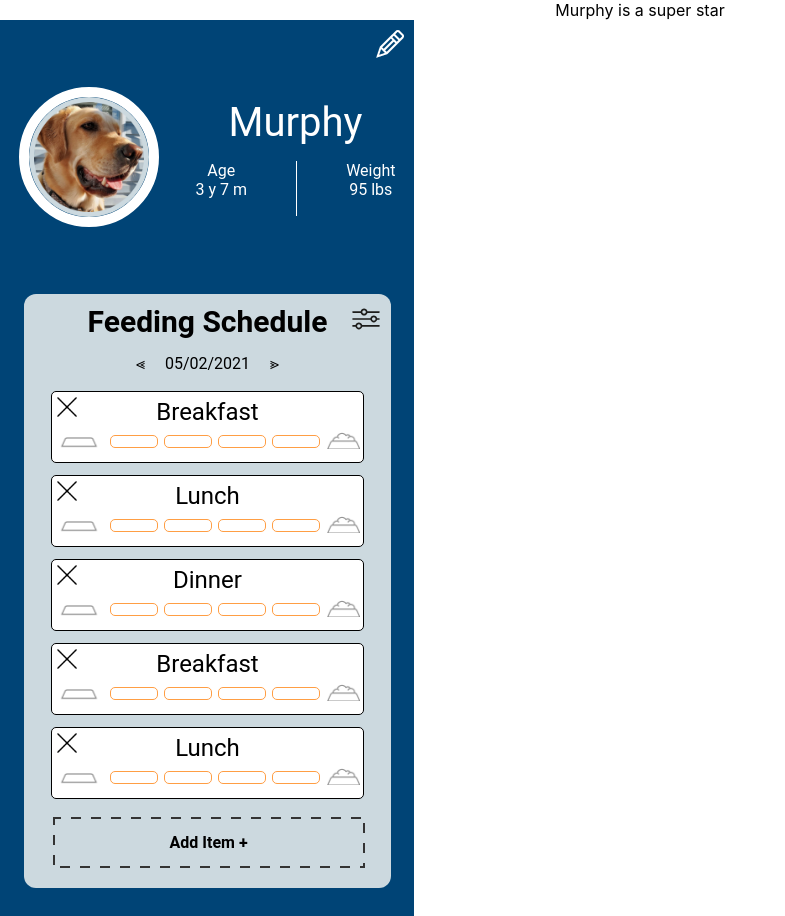
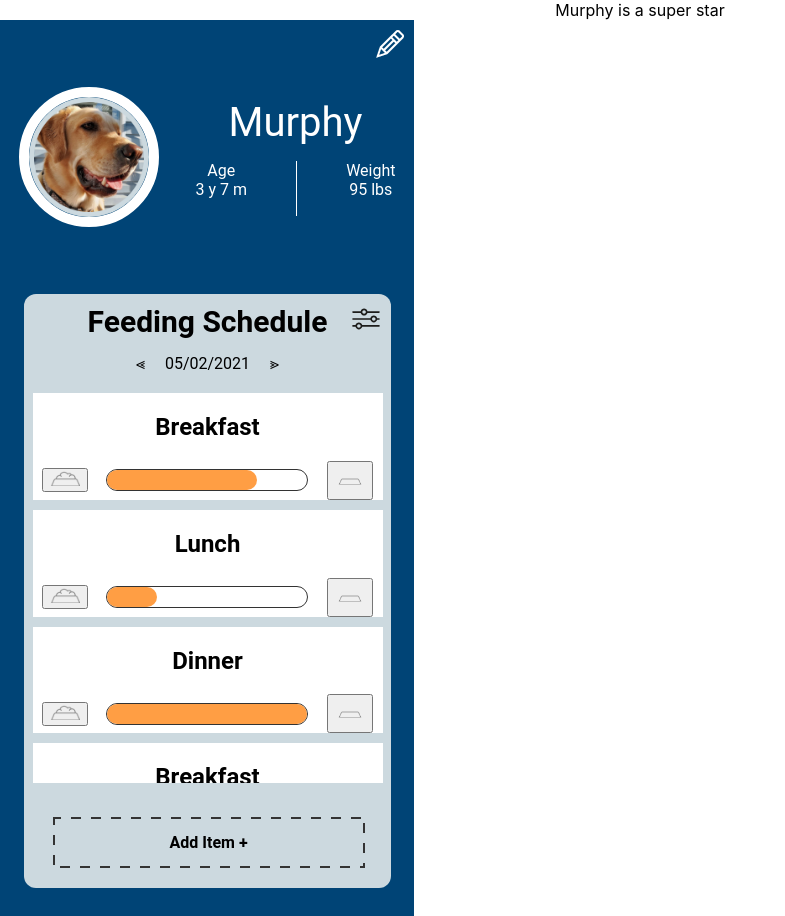
Before and after one commit to virginiesw/MDIA3109-midterm, a React (Create React App) app in the folder my-app/: page / in a window 1280 px wide. Shown: the whole page, without its empty margins (0-785 px from the left). Built offline with nearby package versions, Linux system fonts and the light colour scheme.

Commit message:
revamp of meal comp

```diff
--- a/my-app/src/comps/AddItem/index.js
+++ b/my-app/src/comps/AddItem/index.js
@@ -115,17 +115,41 @@ margin-left: -30px;
 //     }
 // }
 
-const AddItem = ({handleBreakfast, handleLunch, handleDinner, handleTreat}) =>{
+const AddItem = ({handleAdd}) =>{
 
 
     const [open, setOpen] = useState(true);
+
+    const [mealname, setMealname] = useState("");
+
+    const handleBreakfast = (event) => {
+        setMealname(event.target.textContent);
+        console.log("meal name 1", mealname)
+    }
+
+   const handleLunch = (event) => {
+        setMealname(event.target.textContent);
+        console.log("meal name 1", mealname)
+    }
+
+    const handleDinner = (event) => {
+        setMealname(event.target.textContent);
+        console.log("meal name 1", mealname)
+    }
+
+    const handleTreat = (event) => {
+        setMealname(event.target.textContent);
+        console.log("meal name 1", mealname)
+    }
+
+
 
     return <Container>
          <AddButton onClick={() => {
                    setOpen(!open);
               }} >Add Item +</AddButton>
          <div className={open ? "open" : null}>
-            <IconCont>
+            <IconCont onClick={handleAdd(mealname)}>
                 <AddMenu>
                 <CloseIcon onClick={() => {
                    setOpen(!open);
@@ -133,13 +157,13 @@ const AddItem = ({handleBreakfast, handleLunch, handleDinner, handleTreat}) =>{
               src={close} width="20px">
 
               </CloseIcon>
-                <MenuText onClick={handleBreakfast} setMeal="breakfast">Breakfast</MenuText>
+                <MenuText onClick={event => handleBreakfast(event)}>Breakfast</MenuText>
                 <TextLine></TextLine>
-                <MenuText onClick={handleLunch}  setMeal="lunch">Lunch</MenuText>
+                <MenuText onClick={event => handleLunch(event)} >Lunch</MenuText>
                 <TextLine></TextLine>
-                <MenuText onClick={handleDinner}  setMeal="dinner">Dinner</MenuText>
+                <MenuText onClick={event => handleDinner(event)}>Dinner</MenuText>
                 <TextLine></TextLine>
-                <MenuText onClick={handleTreat}>Treat</MenuText>
+                <MenuText onClick={event => handleTreat(event)}>Treat</MenuText>
             </AddMenu>
         </IconCont>
          </div>
@@ -151,10 +175,7 @@ const AddItem = ({handleBreakfast, handleLunch, handleDinner, handleTreat}) =>{
 
 
 AddItem.defaultProps = {
-        handleBreakfast:()=>{},
-        handleLunch:()=>{},
-        handleDinner:()=>{},
-        handleTreat:()=>{},
+        handleAdd:()=>{}
     // HandleSnack:()=>{},
     // meal: "dinner",
 
--- a/my-app/src/comps/indicator/index.js
+++ b/my-app/src/comps/indicator/index.js
@@ -1,204 +1,271 @@
 import React, { useState, useEffect } from 'react';
 import close from '../../img/close.png';
+import styled from 'styled-components';
+import "./indicator.css";
 
-import styled from 'styled-components';
+// const meals = require("../../mealData.json");
 
-const meals = require("../../mealData.json");
+// const Container = styled.div`
 
-const Container = styled.div`
+// display:${props => props.checked ? "hidden" : "inline-flex"};
+// opacity:${props => props.checked ? 1 : 0};
+// display:flex;
+// flex-direction:column;
+// margin-top: 8px;
+// max-height:	70px;
+// max-width: 311px;
+// border: 1px solid black;
+// border-radius: 5px;
+// background-color:#FFF;
+// align-items: center;
+// justify-content: center;
+// align-slef:center;
+// font-size:24px;
+// margin-bottom: 12px;
+// position: relative;
 
-display:${props => props.checked ? "hidden" : "inline-flex"};
-opacity:${props => props.checked ? 1 : 0};
-display:flex;
-flex-direction:column;
-margin-top: 8px;
-max-height:	70px;
-max-width: 311px;
-border: 1px solid black;
-border-radius: 5px;
-background-color:#FFF;
-align-items: center;
-justify-content: center;
-align-slef:center;
-font-size:24px;
-margin-bottom: 12px;
-position: relative;
+// .topcont{
+//     display:flex;
+//     margin-bottom:-15px;
+//         // .text{
+//         //     color:${props => props.expanded ? "#FF9E44" : "#FFFFF"};
+//         // }
 
-.topcont{
-    display:flex;
-    margin-bottom:-15px;
-        .text{
-            color:${props => props.expanded ? "#FF9E44" : "#FFFFF"};
-        }
+// `;
 
-`;
+// const TopCont = styled.div`
+// display:flex;
+// margin-top: 15px;
+//     img{
+//         // position: absolute;
+//             top: 20px;
+//             left: 20px;
+//     }
+// `;
+// const SliderCont = styled.div`
 
-const TopCont = styled.div`
-display:flex;
-margin-top: 15px;
-    img{
-        // position: absolute;
-            top: 20px;
-            left: 20px;
-    }
-`;
-const SliderCont = styled.div`
+// align-content:center;
+// align-items:flex-end;
+// display: flex;
+// top:0;
+// flex:1;
+// align-items: center;
+// justify-content: center;
+// div{
+//  margin:1%;
+//     align-items: center;
+//     justify-content: center;
+//     align-slef:center;
+// }
+// img{
+//     width:100%;
+//     height:100%;
+// }
+// `;
 
-align-content:center;
-align-items:flex-end;
-display: flex;
-top:0;
-flex:1;
-align-items: center;
-justify-content: center;
-div{
- margin:1%;
-    align-items: center;
-    justify-content: center;
-    align-slef:center;
-}
-img{
-    width:100%;
-    height:100%;
-}
-`;
+// const Slider = styled.div`
 
-const Slider = styled.div`
+// height: 13px;
+// width: 48px;
+// border: 1px solid #FF9E44;
+// box-sizing: border-box;
+// border-radius: 5px;
+// display:flex;
+// background-color:${props => props.expanded ? "#FF9E44" : "#FFFFF"};
+// background-color:${props => props.expanded1 ? "#FF9E44" : "#FFFFF"};
+// background-color:${props => props.expanded2 ? "#FF9E44" : "#FFFFF"};
+// background-color:${props => props.expanded3 ? "#FF9E44" : "#FFFFF"};
+// align-item:center;
+// align-self:center;
+// cursor: pointer;
+// `;
 
-height: 13px;
-width: 48px;
-border: 1px solid #FF9E44;
-box-sizing: border-box;
-border-radius: 5px;
-display:flex;
-background-color:${props => props.expanded ? "#FF9E44" : "#FFFFF"};
-background-color:${props => props.expanded1 ? "#FF9E44" : "#FFFFF"};
-background-color:${props => props.expanded2 ? "#FF9E44" : "#FFFFF"};
-background-color:${props => props.expanded3 ? "#FF9E44" : "#FFFFF"};
-align-item:center;
-align-self:center;
-cursor: pointer;
-`;
-
-const CloseImg = styled.img`
-width: 20px;
-margin: 5px;
-position: absolute;
-top: 0;
-left: 0;
-`;
+// const CloseImg = styled.img`
+// width: 20px;
+// margin: 5px;
+// position: absolute;
+// top: 0;
+// left: 0;
+// `;
 
 
 
-const Indicator = ({ text, expand }) => {
-    const [checked, setChecked] = useState(true);
-    // const [focused,setFocused] = useState(true);
-    const [completion, setCompletion] = useState(0)
-    const [stateE, setStateE] = useState("");
-    const [expanded, setExpanded] = useState(false);
-    const [expanded1, setExpanded1] = useState(false);
-    const [expanded2, setExpanded2] = useState(false);
-    const [expanded3, setExpanded3] = useState(false);
+// const Indicator = ({ text, fill, fill1, fill2, fill3 }) => {
+//     const [checked, setChecked] = useState(true);
+//     // const [focused,setFocused] = useState(true);
+//     const [completion, setCompletion] = useState(0)
+//     const [stateE, setStateE] = useState("");
+//     const [expanded, setExpanded] = useState(fill);
+//     const [expanded1, setExpanded1] = useState(fill1);
+//     const [expanded2, setExpanded2] = useState(fill2);
+//     const [expanded3, setExpanded3] = useState(fill3);
+//     console.log(fill, fill1, fill2, fill3);
 
-    const clearState = () => {
-        setExpanded(false);
-        setExpanded1(false);
-        setExpanded2(false);
-        setExpanded3(false)
-    }
+//     const clearState = () => {
+//         setExpanded(false);
+//         setExpanded1(false);
+//         setExpanded2(false);
+//         setExpanded3(false);
+//     }
 
-    useEffect(() => {
-        setExpanded(expanded)
-        setStateE(expanded)
-        console.log("state E", stateE)
-    }, [expanded])
+//     useEffect(() => {
+//         setExpanded(expanded)
+//     }, [expanded])
 
-    useEffect(() => {
-        setExpanded(expanded1)
-        console.log("expanded 2nd", expanded);
-    }, [expanded1])
+//     useEffect(() => {
+//         setExpanded(expanded1)
+//         console.log("expanded 2nd", expanded1);
+//     }, [expanded1])
 
-    useEffect(() => {
-        setExpanded(expanded2)
-        setExpanded1(expanded2)
-        console.log("expanded 3rd", expanded);
-    }, [expanded2])
+//     useEffect(() => {
+//         setExpanded(expanded2)
+//         setExpanded1(expanded2)
+//         console.log("expanded 3rd", expanded2);
+//     }, [expanded2])
 
-    useEffect(() => {
-        setExpanded(expanded3)
-        setExpanded1(expanded3)
-        setExpanded2(expanded3)
-        console.log("expanded 4th", expanded);
-    }, [expanded3])
+//     useEffect(() => {
+//         setExpanded(expanded3)
+//         setExpanded1(expanded3)
+//         setExpanded2(expanded3)
+//         console.log("expanded 4th", expanded3);
+//     }, [expanded3])
 
-    return <Container checked={checked}  >
-         <CloseImg onClick={() => {
-                    setChecked(false);
-                }}  src={close}></CloseImg>
-        <TopCont >
-            <div className="topcont" >
-{/*
-                <div className="close" onClick={() => {
-                    setChecked(false);
-                }} >
+//     return <Container checked={checked}  >
+//          <CloseImg onClick={() => {
+//                     setChecked(false);
+//                 }}  src={close}></CloseImg>
+//         <TopCont >
+//             <div className="topcont" >
+// {/*
+//                 <div className="close" onClick={() => {
+//                     setChecked(false);
+//                 }} >
 
-                    </div> */}
+//                     </div> */}
 
-                <div className="text"> {text}</div>
-            </div>
-        </TopCont>
+//                 <div className="text"> {text}</div>
+//             </div>
+//         </TopCont>
 
-        <SliderCont>
+//         <SliderCont>
 
-            <div >
-                <img src="img/empty.png" />
-            </div>
-            <div>
-                <Slider expanded={expanded} onClick={() => {
-                    clearState();
-                    setExpanded(!expanded);
-                    setCompletion(1);
-                }} />
-            </div>
-            <div>
-                <Slider expanded={expanded1} onClick={() => {
-                    clearState();
-                    setExpanded1(!expanded1);
-                    setCompletion(2);
-                }} />
-            </div>
-            <div>
-                <Slider expanded={expanded2} onClick={() => {
-                    clearState();
-                    setExpanded2(!expanded2);
-                    setCompletion(3);
-                }} />
-            </div>
-            <div>
-                <Slider expanded={expanded3} onClick={() => {
-                    clearState();
-                    setExpanded3(!expanded3);
-                    setCompletion(4);
-                }} />
-            </div>
+//             <div >
+//                 <img src="img/empty.png" />
+//             </div>
+//             <div>
+//                 <Slider expanded={expanded} onClick={() => {
+//                     clearState();
 
-            <div><img src="img/completed.png" /></div>
-        </SliderCont>
+//                     setExpanded(!expanded);
+//                     setCompletion(1);
+//                 }} />
+//             </div>
+//             <div>
+//                 <Slider expanded={expanded1} onClick={() => {
+//                     clearState();
+//                     setExpanded1(!expanded1);
+//                     setCompletion(2);
+//                 }} />
+//             </div>
+//             <div>
+//                 <Slider expanded={expanded2} onClick={() => {
+//                     clearState();
+//                     setExpanded2(!expanded2);
+//                     setCompletion(3);
+//                 }} />
+//             </div>
+//             <div>
+//                 <Slider expanded={expanded3} onClick={() => {
+//                     clearState();
+//                     setExpanded3(!expanded3);
+//                     setCompletion(4);
+//                 }} />
+//             </div>
+
+//             <div><img src="img/completed.png" /></div>
+//         </SliderCont>
 
 
-    </Container>
+//     </Container>
 
+// }
+
+
+// Indicator.defaultProps = {
+
+//     text: "Dinner",
+//     // expanded: true,
+//     // expanded1: true,
+//     // expanded2: true,
+//     // expanded3: true,
+//     fill: true,
+//     fill1: true,
+//     fill2: true,
+//     fill3: false,
+
+//     completion: 0
+// }
+
+// export default Indicator;
+
+
+class Indicator extends React.Component {
+    // constructor(props) {
+    //     super(props)
+
+    //     this.state = {
+    //         percentage: 0
+    //     }
+
+    //     this.nextStep = this.nextStep.bind(this)
+    // }
+
+    // nextStep() {
+    //     if (this.state.percentage === 100) return
+    //     this.setState(prevState => ({ percentage: prevState.percentage + 25 }))
+    // }
+
+
+
+
+    render() {
+
+        const {mealname, perc, clickLess, clickMore} = this.props;
+        return (
+            <div className="container">
+                <h2> {this.props.mealname}</h2>
+                <div className="bar">
+                        <button onClick={() => clickMore}>
+                            <img style={{ width: "30px", objectFit: "cover"}} src="img/empty.png" />
+                        </button>
+                         <ProgressBar percentage={perc} />
+                        <button onClick={() => clickLess}>
+                            <img style={{ width: "30px"}} src="img/completed.png" />
+                        </button>
+                </div>
+            </div>
+        )
+    }
+}
+
+const ProgressBar = (props) => {
+    return (
+        <div className="progress-bar">
+            <Filler percentage={props.percentage} />
+        </div>
+    )
+}
+
+const Filler = (props) => {
+    return <div className="filler" style={{ width: `${props.percentage}%` }} />
+}
+
+Indicator.defaultProps = {
+    mealname: "breakfast",
+    perc: 25,
+    clickLess:()=>{},
+    clickMore:()=>{}
 }
 
 
-Indicator.defaultProps = {
-
-    text: "Dinner",
-    expanded: true,
-    expanded1: true,
-    expanded2: true,
-    expanded3: true,
-    completion: 0
-}
-
 export default Indicator;
--- /dev/null
+++ b/my-app/src/comps/indicator/indicator.css
@@ -0,0 +1,32 @@
+.progress-bar {
+    position: relative;
+    height: 20px;
+    width: 200px;
+    border-radius: 50px;
+    border: 1px solid #333;
+  }
+
+  .filler {
+    background: #FF9E44;
+    height: 100%;
+    border-radius: inherit;
+    transition: width .2s ease-in;
+  }
+
+  .bar {
+      display: flex;
+      width: 100%;
+      flex-direction: row-reverse;
+      align-items: center;
+      justify-content: space-around;
+  }
+
+  .container {
+      background-color: #ffffff;
+      width: 350px;
+      display: flex;
+      align-items: center;
+      flex-direction: column;
+      justify-content: center;
+      margin: 10px;
+  }
--- a/my-app/src/mealData.json
+++ b/my-app/src/mealData.json
@@ -4,7 +4,10 @@
         "meal": "Breakfast",
         "completion": 3,
         "treatNum": "6",
+        "expanded": true,
         "expanded1": true,
+        "expanded2": true,
+        "expanded3": true,
         "date": "31/01/2021",
         "time": "6"
     },
--- a/my-app/src/pages/main/index.js
+++ b/my-app/src/pages/main/index.js
@@ -6,7 +6,7 @@ import Indicator from '../../comps/indicator';
 import DateComp from '../../comps/DateComp';
 import FilterComp from '../../comps/FilterComp';
 
-const meals = require("../../mealData.json");
+// const meals = require("../../mealData.json");
 
 
 const Container = styled.div`
@@ -47,13 +47,61 @@ font-family: 'Roboto', sans-serif;
  font-weight: bold;
 }
 
+.food {
+    overflow: scroll;
+    height: 400px;
+    white-space: nowrap
+}
+
 `;
+
+const meals = [
+    {
+        "id": "1",
+        "meal": "Breakfast",
+        "treatNum": "6",
+        "perc": 75,
+        "date": "31/01/2021",
+        "time": "6"
+    },
+    {
+        "id": "2",
+        "meal": "Lunch",
+        "perc": 25,
+        "treatNum": "6",
+        "date": "31/01/2021",
+        "time": "9"
+    },
+    {
+        "id": "3",
+        "meal": "Dinner",
+        "perc": 100,
+        "treatNum": "6",
+        "date": "30/01/2021",
+        "time": "20"
+    },
+    {
+        "id": "4",
+        "meal": "Breakfast",
+        "perc": 75,
+        "treatNum": "6",
+        "date": "30/01/2021",
+        "time": "7"
+    },
+    {
+        "id": "5",
+        "meal": "Lunch",
+        "perc": 25,
+        "treatNum": "6",
+        "date": "01/02/2021",
+        "time": "9"
+    }
+]
 
 
 const MainPage = () => {
 
 
-    const [mealname, setMealName] = useState();
 
     const [food, setFood] = useState([]); //for getting food array
     const [sortFoodLeast, setSortFoodLeast] = useState(true); //for filter food by least complete
@@ -70,6 +118,7 @@ const MainPage = () => {
            setCurrentDate(
             moment().add(num +1, "days").format("DD/MM/YYYY")
            )
+           console.log(food)
         };
 
     const dateBack = () => { //this moves current date back by one, will be used with filtering by date
@@ -83,7 +132,7 @@ const MainPage = () => {
         };
 
 
-    const filterLeast = () => { //this filters by meal of least completion
+    const filterLeast = () => { //this filters by meal of least perc
         const copy = food
         if (sortFoodLeast) {
             copy.sort(sortLeastComplete)
@@ -125,11 +174,22 @@ const MainPage = () => {
     }
 
     const addMeal = (mealname) => {
-        console.log("meal name", mealname)
+        console.log("meal name final", mealname)
 
-       // var resp = axios.post("website api endpoint", {meal: mealname, completion: expanded, date, currentDate}) this is where we would do an axios post to the database, but for now, just pretend that its pushing to our fake db :)
+       // var resp = axios.post("website api endpoint", {meal: mealname, perc: perc, date: currentDate}) this is where we would do an axios post to the database, but for now, just pretend that its pushing to our fake db :)
       // console.log("added item", resp);
       // setFood(resp)
+    }
+
+    const handleMore = () => {
+      //  var resp = meals//this will modify db input, grab meal id an update accordingly
+      //  resp.perc(+ 25)
+
+    }
+
+    const handleLess = () => {
+      //  var resp = meals //this will modify db input, grab meal id an update accordingly
+     //   resp.perc(- 25)
     }
 
     // const filterByDate = () => { //this filters by meal of most completetion
@@ -194,13 +254,13 @@ const MainPage = () => {
         <div className="filterComp"><FilterComp filterbyMost={filterMost} filterbyLeast={filterLeast} fsizeT="20px" /></div>
         <div className="food">
         {food.map(o=>{
-        return <Indicator expanded={o.expanded}
-             text={o.meal}>
+        return <Indicator clickLess={handleLess} clickMore={handleMore}
+             mealname={o.meal} perc={o.perc}>
          </Indicator>})}
         </div>
         {/* <div>{currentDate}</div> */}
         <div className="addComp"
-        onClick={addMeal}><AddItem/></div>
+        onClick={addMeal}><AddItem handleAdd={addMeal}/></div>
     </Container>
 }
 
@@ -208,22 +268,22 @@ const MainPage = () => {
 export default MainPage;
 
 function sortMostComplete(a,b){
-    // if (a.completion > b.completion){
+    // if (a.perc > b.perc){
     //     return 1
-    // } else if (a.completion < b.completion){
+    // } else if (a.perc < b.perc){
     //     return -1
     // } else {
     //     return 0
     // }
-    return b.completion - a.completion
+    return b.perc - a.perc
 }
 function sortLeastComplete(a,b){
-    // if (a.completion > b.completion){
+    // if (a.perc > b.perc){
     //     return -1
-    // } else if (a.completion < b.completion){
+    // } else if (a.perc < b.perc){
     //     return 1
     // } else {
     //     return 0
     // }
-    return a.completion - b.completion
+    return a.perc - b.perc
 }
```
